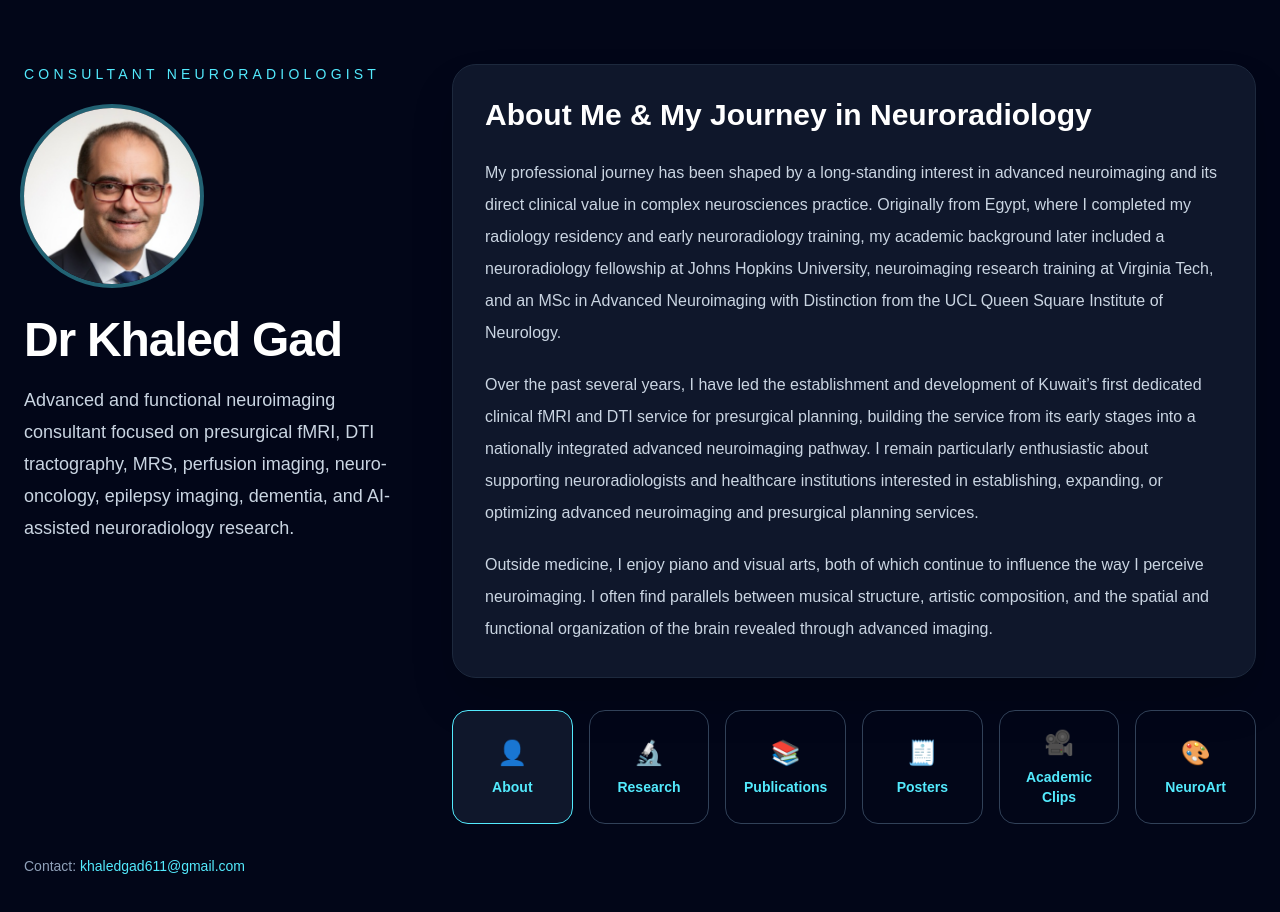
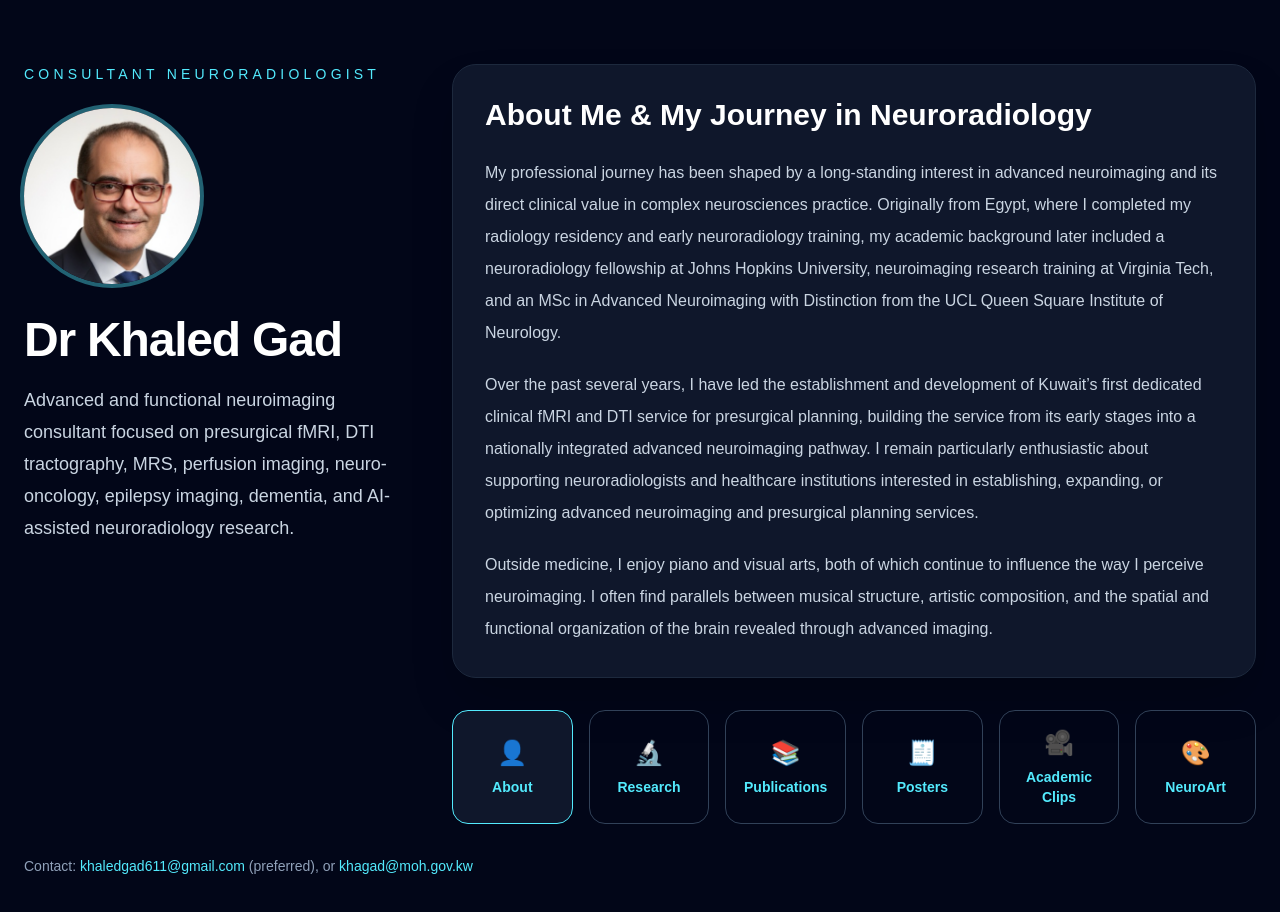
Before and after one commit to khaledneuro/dr-khaled-site, a Next.js app: page / in a window 1280 px wide. Shown: the top 912 px of the page. Built offline with nearby package versions, Linux system fonts and the light colour scheme.

Commit message:
Improve homepage layout and full-width sections

```diff
--- a/src/app/page.tsx
+++ b/src/app/page.tsx
@@ -259,6 +259,13 @@
       className="text-cyan-300 hover:underline"
     >
       khaledgad611@gmail.com
+    </a>{" "}
+    (preferred), or{" "}
+    <a
+      href="mailto:khagad@moh.gov.kw"
+      className="text-cyan-300 hover:underline"
+    >
+      khagad@moh.gov.kw
     </a>
   </p>
 </div>
```
Lines whose indentation alone changed are shown as unchanged.
